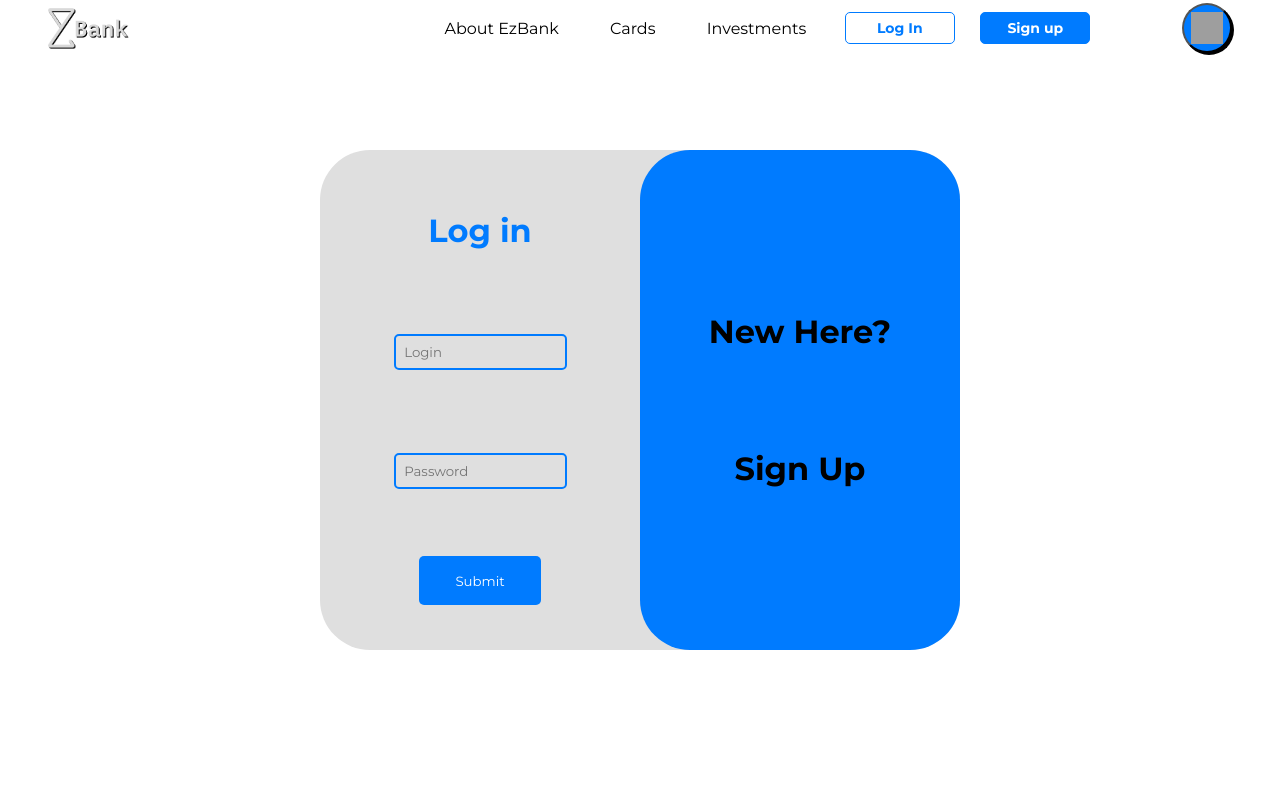
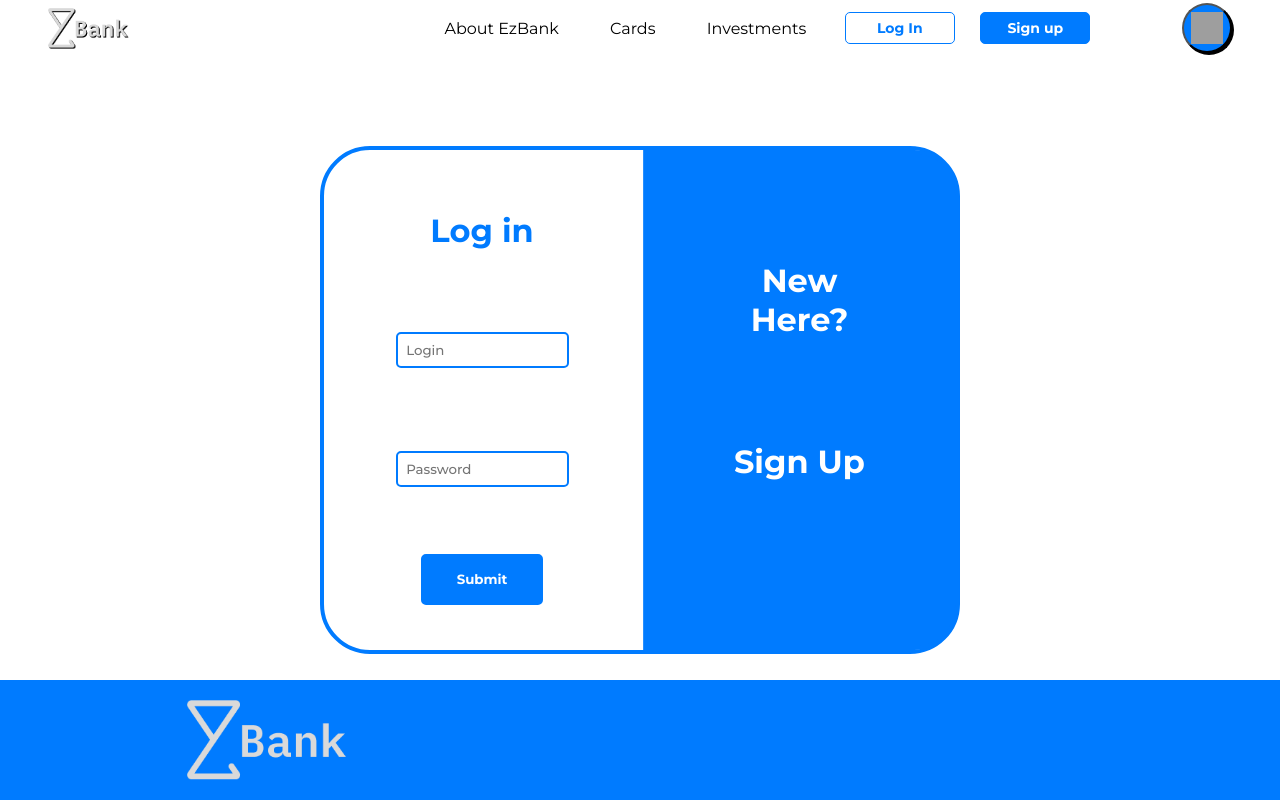
Before and after one commit to OFelipeMeira/react-js-projeto-integrador-semestre-2, a React (Create React App) app: page /login in a window 1280 px wide. Built offline with nearby package versions, Linux system fonts and the light colour scheme; grey boxes are pictures that could not be loaded.

Commit message:
Login done

```diff
--- a/src/Assets/Styles/index.css
+++ b/src/Assets/Styles/index.css
@@ -4,7 +4,7 @@
   margin: 0;
   padding: 0;
   font-family: 'Montserrat', sans-serif;
-  transition: all 0.15s;
+  transition: all 0.3s ease-in-out;
   box-sizing: border-box;
 }
 
@@ -16,15 +16,28 @@
   cursor: pointer;
 }
 
+.box-primary:hover{
+  background-color: transparent;
+  color: var(--color-primary);
+  cursor: pointer;
+}
+
 .box-primary-empty{
   background-color: transparent;
   color: var(--color-primary);
-  /* border: 4px solid var(--color-primary); */
+  cursor: pointer;
 }
 
 .box-primary-empty:hover{
   background-color: var(--color-primary);
   color: var(--font-color-2);
+  cursor: pointer;
+}
+
+.box-primary-static{
+  background-color: var(--color-primary);
+  color: var(--font-color-2);
+  cursor: pointer;
 }
 
 
@@ -75,7 +88,6 @@
   color: var(--color-primary);
 }
 
-
 .color-text-2{
   color: var(--font-color-2);
 }
--- a/src/Components/Button/Button.jsx
+++ b/src/Components/Button/Button.jsx
@@ -2,10 +2,10 @@ import './ButtonStyle.css'
 
 const Button = (props) =>{
 
-    const {text, tag} = props
+    const {text, tag, href} = props
 
     return(
-        <a className={`Button ${tag}`} href="./">{text}</a>
+        <a className={`Button ${tag}`} href={href}>{text}</a>
     )
 }
 
--- a/src/Components/FormComponent/FormComponent.jsx
+++ b/src/Components/FormComponent/FormComponent.jsx
@@ -10,20 +10,20 @@ const FormComponent = (props) => {
           <h1 className="color-primary grid-1-4">Log in</h1>
 
           <input
-            className="bd-primary-normal bd-rd-1 bg-secondary"
+            className="bd-primary-normal bd-rd-1 bg-primary"
             type="text"
             name="Login"
             placeholder="Login"
           />
 
           <input
-            className="bd-primary-normal bd-rd-1 bg-secondary"
+            className="bd-primary-normal bd-rd-1 bg-primary"
             type="password"
             name="Password"
             placeholder="Password"
           />
 
-          <button type="submit" className="box-primary bd-none bd-rd-1">
+          <button type="submit" className="box-primary bd-none bd-rd-1 bd-primary-normal">
             Submit
           </button>
         </>
@@ -36,27 +36,27 @@ const FormComponent = (props) => {
           <h1 className="color-primary grid-1-5">Sign up</h1>
 
           <input
-            className="bd-primary-normal bd-rd-1 bg-secondary"
+            className="bd-primary-normal bd-rd-1 bg-primary"
             type="text"
             name="Name"
             placeholder="Name"
           />
 
           <input
-            className="bd-primary-normal bd-rd-1 bg-secondary"
+            className="bd-primary-normal bd-rd-1 bg-primary"
             type="text"
             name="Login"
             placeholder="Login"
           />
 
           <input
-            className="bd-primary-normal bd-rd-1 bg-secondary"
+            className="bd-primary-normal bd-rd-1 bg-primary"
             type="password"
             name="Password"
             placeholder="Password"
           />
 
-          <button type="submit" className="box-primary bd-none bd-rd-1">
+          <button type="submit" className="box-primary bd-none bd-rd-1 bd-primary-normal">
             Submit
           </button>
         </>
--- a/src/Components/FormComponent/FormComponentStyle.css
+++ b/src/Components/FormComponent/FormComponentStyle.css
@@ -24,6 +24,11 @@
     height: 30%;
     width: 100%;
     padding: 5%;
+
+    font-weight: 500;
+}
+.Form > input:focus{
+    outline: 2px solid var(--color-primary);
 }
 
 .Form > h1{
@@ -34,4 +39,6 @@
     margin: 0 auto;
     width: 70%;
     height: 50%;
+
+    font-weight: 700;
 }
--- a/src/Layouts/Footer/Footer.jsx
+++ b/src/Layouts/Footer/Footer.jsx
@@ -4,12 +4,15 @@ import LogoBank from './../../Assets/Images/LogoBank.png'
 
 const Footer = (props) => {
 
-    const {column1, column2, tag} = props
+    const {column1, column2, tag, type= "complete"} = props
 
     return (
-        <div className={`Footer ${tag}`}>
+        <div className={`Footer ${tag} ${type}`}>
             <img src={LogoBank} alt="Logo" />
 
+            {
+                type==="complete"?
+                <>
                     <ul>
                         <h3>{column1}</h3>
                         <li><a href=""> acesse agr que n sei o q </a></li>
@@ -27,6 +30,22 @@ const Footer = (props) => {
                         <li><a href=""> d </a></li>
                         <li><a href=""> e </a></li>
                     </ul>
+                </>
+                :
+                <></>
+            }
+            {
+                type==="slim"?
+                <>
+                        <h3>{column1}</h3>
+
+
+                        <h3>{column2}</h3>
+                </>
+                :
+                <></>
+            }
+
 
         </div>
     )
--- a/src/Layouts/Footer/FooterStyle.css
+++ b/src/Layouts/Footer/FooterStyle.css
@@ -1,5 +1,5 @@
 .Footer{
-    /* width: 100%; */
+    width: 100%;
     height: 30vh;
 
     display: flex;
@@ -30,3 +30,10 @@
 .Footer li{
     padding-left: 25px;
 }
+
+.slim{
+    height: 15vh;
+}
+.slim img{
+    height: 10vh;
+}
--- a/src/Layouts/FormComplete/FormComplete.jsx
+++ b/src/Layouts/FormComplete/FormComplete.jsx
@@ -1,21 +1,25 @@
 import "./FormCompleteStyle.css";
 import FormComponent from "../../Components/FormComponent/FormComponent";
+import Arrow from '../../Assets/Images/Arrow.png'
 import { useState } from "react";
 
 const FormLoginRegister = () => {
   const [pos, setPos] = useState('Left');
   const [title, setTitle] = useState('');
   const [text, setText] = useState('');
+  const [icon, setIcon] = useState("")
 
   const showLogIn = () => {
     setPos("Right")
     setTitle("Already Have an accont?")
     setText("Log In")
+    setIcon("R")
   }
   const showSingUp = () => {
     setPos("Left")
     setTitle("New Here?")
     setText("Sign Up")
+    setIcon("L")
   }
 
   const positionHandle = () => {
@@ -27,12 +31,13 @@ const FormLoginRegister = () => {
     showSingUp()
   })
   return (
-    <div className="Form-container bd-rd-2 bg-secondary">
+    <div className="Form-container bd-rd-2 bg-primary bd-primary-bold">
       <FormComponent type={"Login"} />
       <FormComponent type={"Signup"} />
-      <div className={`cover bd-rd-2 ${pos}`} onClick={positionHandle} style={{ bottom: pos }}>
-        <h1>{title}</h1>
-        <h1>{text}</h1>
+      {/* <div className={`cover bd-rd-2 bd-primary-bold ${pos}`} onClick={positionHandle} style={{ bottom: pos }}> */}
+      <div className={`cover bd-primary-bold ${pos}`} onClick={positionHandle} style={{ bottom: pos }}>
+        <h1 className="color-text-2">{title}</h1>
+        <h1 className="color-text-2">{text}</h1>
       </div>
     </div>
   );
--- a/src/Layouts/FormComplete/FormCompleteStyle.css
+++ b/src/Layouts/FormComplete/FormCompleteStyle.css
@@ -24,12 +24,26 @@
     justify-content: space-evenly;
     padding: 10%;
 
+    cursor: pointer;
     text-align: center;
 }
+.cover img{
+    width: 50%;
+}
+
 
 .Left{
-    translate: 0 -50%;
+    translate: 1% -50%;
+    transform: scaleX(-100%) ;
+
+    border-radius: 45px 0px 0px 45px;
+}
+.Left > h1{
+    translate: 1% -50%;
+    transform: scaleX(-100%) ;
 }
 .Right{
-    translate: -100% -50%;
+    translate: -101% -50%;
+    transform: scaleX(100%) ;
+    border-radius: 45px 0px 0px 45px;
 }
--- a/src/Layouts/Header/Header.jsx
+++ b/src/Layouts/Header/Header.jsx
@@ -10,7 +10,7 @@ const Header = () => {
 
   return (
     <div className={"header-container bg-primary"}>
-      <img src={LogoBank} alt="Logo" />
+      <img src={LogoBank} alt="Logo" href="./"/>
 
 
       <div className="header-links">
@@ -24,16 +24,18 @@ const Header = () => {
         <Button
           text={"Log In"}
           tag={"btn_normal box-primary-empty bd-primary-thin"}
+          href={'./login'}
         />
 
         <Button
           text={"Sign up"}
           tag={"btn_normal box-primary bd-primary-thin"}
+          href={'./login'}
         />
       </div>
 
       <ToggleTheme
-        tag={"box-primary"}
+        tag={"box-primary-static"}
       />
 
     </div>
--- a/src/Pages/LoginPage/LoginPage.jsx
+++ b/src/Pages/LoginPage/LoginPage.jsx
@@ -9,7 +9,10 @@ const LoginPage = () => {
     <div className="LoginPage">
         <Header />
         <FormComplete />
-        {/* <Footer tag={'bg-primary-color'}/> */}
+        <Footer
+          type={"slim"}
+          tag={'bg-primary-color'}
+        />
     </div>
   );
 };
--- a/src/Pages/LoginPage/LoginPageStyle.css
+++ b/src/Pages/LoginPage/LoginPageStyle.css
@@ -18,7 +18,7 @@
 }
 
 .LoginPage .Footer{
-    width: 99.9vw;
+    /* width: 99.9vw; */
     position: absolute;
     bottom: 0;
 }
```
Also changed, not shown: src/Assets/Images/Arrow.png (added). Lines whose indentation alone changed are shown as unchanged.
